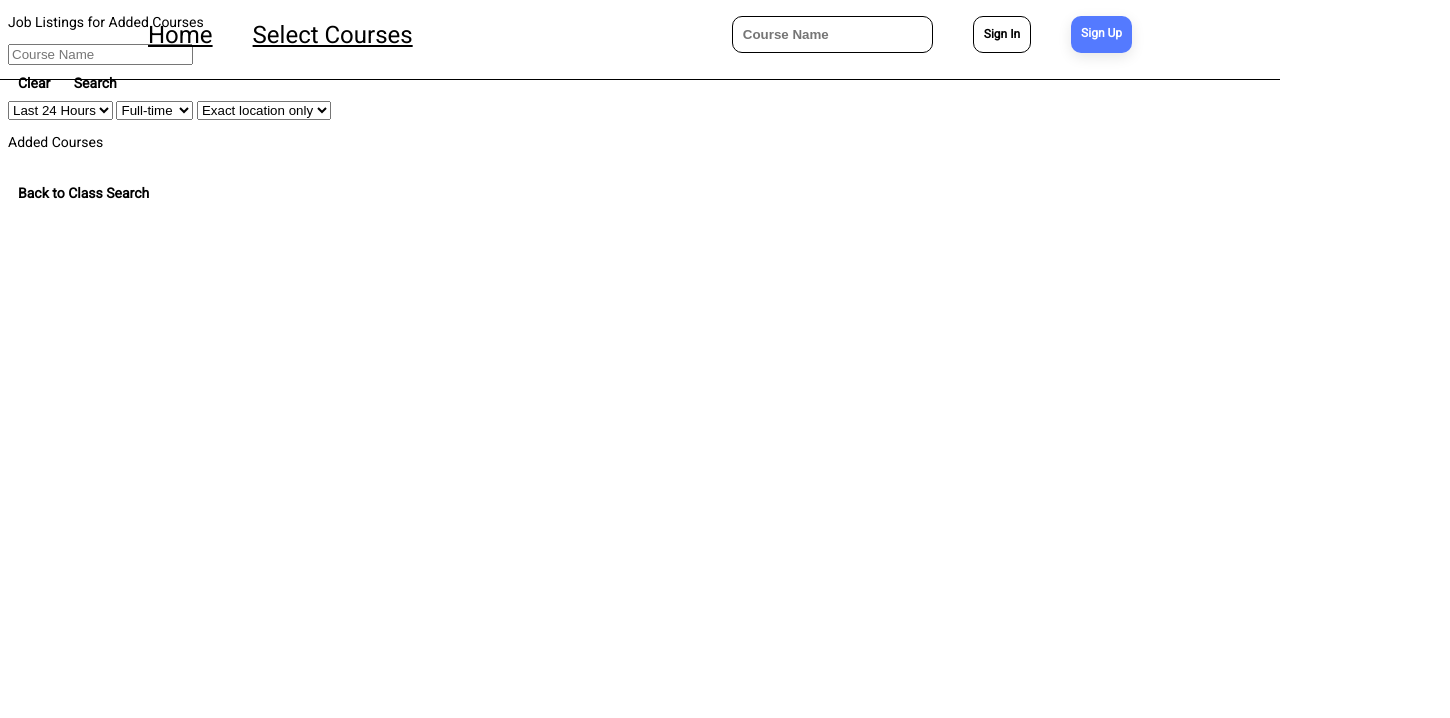
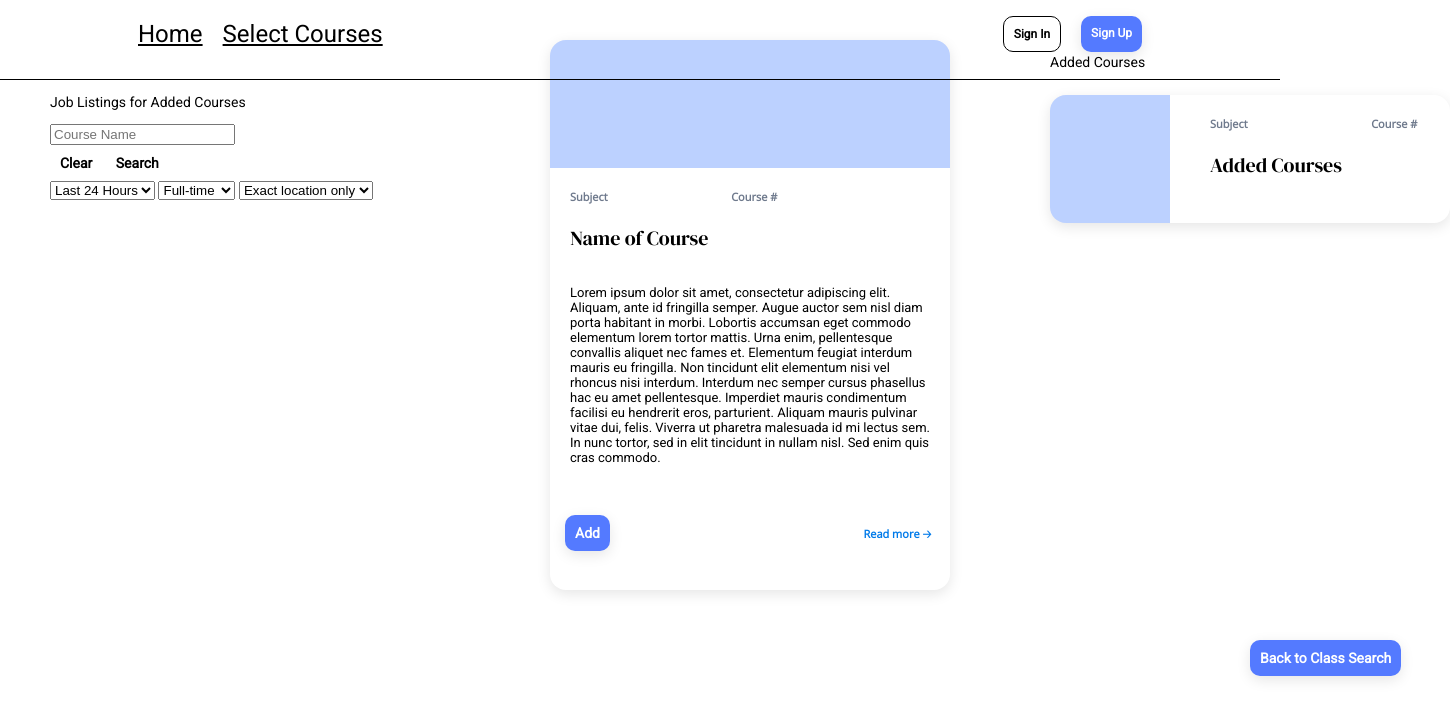
Before and after one commit to imbush/course2career, a plain HTML site: page jobs.html in a window 1280 px wide. Shown: the whole page, 1450 px wide, since content can reach past the window. Drawn offline with nearby package versions, Linux system fonts and the light colour scheme.

Commit message:
work so far

```diff
--- a/jobs.html
+++ b/jobs.html
@@ -34,19 +34,13 @@
         </div>
 
         <div>
-          <li>
-            <input
-              type="text"
-              class="ghost button text-field"
-              placeholder="Course Name"
-            />
-          </li>
           <li class="ghost button">Sign In</li>
           <li class="fill button">Sign Up</li>
         </div>
       </ul>
     </nav>
 
+    <div class="column-layout">
       <div>
         <p>Job Listings for Added Courses</p>
         <input type="text" placeholder="Course Name" />
@@ -54,19 +48,16 @@
           <div class="button">Clear</div>
           <div class="button">Search</div>
         </div>
-
         <select name="date" id="date">
           <option value="1">Last 24 Hours</option>
           <option value="3">Last 3 days</option>
           <option value="7">Last 7 days</option>
           <option value="14">Last 14 days</option>
         </select>
-
         <select name="job-type" id="job-type">
           <option value="full-time">Full-time</option>
           <option value="part-time">Part-time</option>
         </select>
-
         <select name="location" id="location">
           <option value="0">Exact location only</option>
           <option value="10">Within 10 miles</option>
@@ -79,14 +70,52 @@
       <div class="results">
         <div id="job-results"></div>
       </div>
+    </div>
 
-    <div class="details"></div>
+    <div class="details">
+        <div class="details-result">
+            <div class="big-card-fill"></div>
+            <div class="basic-info">
+                <div>
+                    <span class="card-sub1">Subject</span>
+                    <span class="card-sub2">Course #</span>
+                </div>
+                <div>
+                    <p class="card-name">Name of Course</span>
+                </div>
+                <div class="description">
+                    <p class="course-description">
+                        Lorem ipsum dolor sit amet, consectetur adipiscing elit. Aliquam, ante id fringilla semper. Augue auctor sem nisl diam porta habitant in morbi. Lobortis accumsan eget commodo elementum lorem tortor mattis. Urna enim, pellentesque convallis aliquet nec fames et. Elementum feugiat interdum mauris eu fringilla. Non tincidunt elit elementum nisi vel rhoncus nisi interdum. Interdum nec semper cursus phasellus hac eu amet pellentesque. Imperdiet mauris condimentum facilisi eu hendrerit eros, parturient. Aliquam mauris pulvinar vitae dui, felis. Viverra ut pharetra malesuada id mi lectus sem. In nunc tortor, sed in elit tincidunt in nullam nisl. Sed enim quis cras commodo.
+                    </p>
+                    <div class="fill button">Add</div>
+                    <a href="#" class="course-url">Read more 🡢</a>
+                </div>
+            </div>
+        </div>
+    </div>
 
+    <div class="third">
         <div id="added-courses">
           <p>Added Courses</p>
-      <div id="added"></div>
+          <div id="added">
+            <div class="course-result">
+                <div class="micro-card-fill"></div>
+                <div class="basic-info">
+                    <div>
+                        <span class="card-sub1">Subject</span>
+                        <span class="card-sub2">Course #</span>
+                    </div>
+                    <div>
+                        <p class="card-name">Added Courses</span>
+                    </div>
+                </div>
+              </div>
+          </div>
         </div>
 
-    <div class="button"><a href="course.html">Back to Class Search</a></div>
+        <div class="fill button">
+          <a href="course.html">Back to Class Search</a>
+        </div>
+    </div>
   </body>
 </html>
--- a/styles/styles.css
+++ b/styles/styles.css
@@ -87,7 +87,7 @@ nav ul {
 }
 
 nav ul div li {
-  margin: 0 20px;
+  margin: 0 10px;
 }
 
 .text-field {
```
Also changed, not shown: course.html (+0 -7 lines), index.html (+0 -7 lines). Lines whose indentation alone changed are shown as unchanged.
